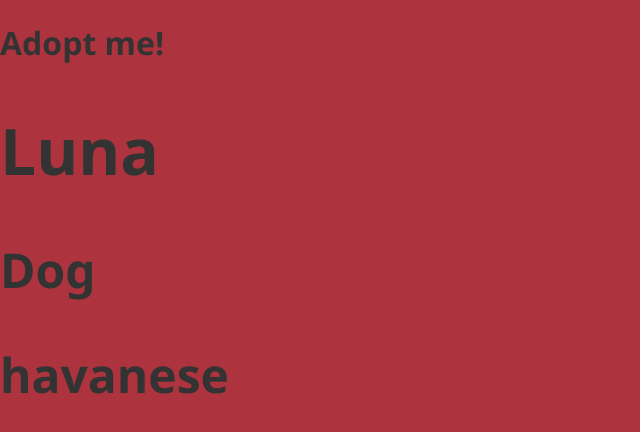
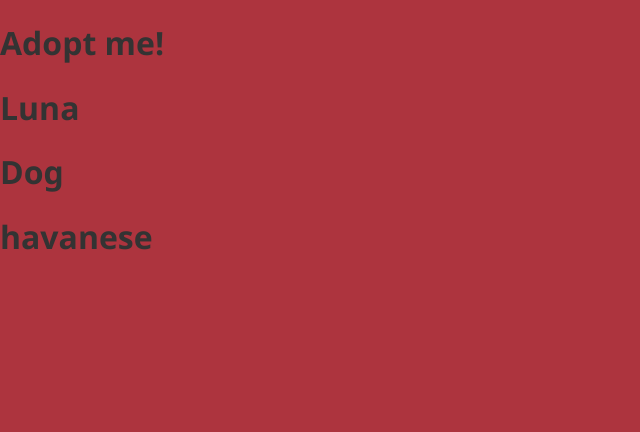
Before and after one commit to choiwa/understanding-react, a React (Vite) app: page / in a window 1280 px wide. Shown: the top 432 px of the page, without its empty margins (0-640 px from the left). Built offline with nearby package versions, Linux system fonts and the light colour scheme.

Commit message:
convert to jsx format

```diff
--- a/src/Pet.js
+++ b/src/Pet.js
@@ -1,13 +1,20 @@
 import React from "react";
 
 export const Pet = props => {
-  return React.createElement("div", {}, [
-    React.createElement("h1", {}, [
-      React.createElement("h1", {}, props.name),
-      React.createElement("h2", {}, props.animal),
-      React.createElement("h2", {}, props.breed)
-    ])
-  ]);
+  // without jsx
+  //   return React.createElement("div", {}, [
+  //     React.createElement("h1", {}, props.name),
+  //     React.createElement("h2", {}, props.animal),
+  //     React.createElement("h2", {}, props.breed)
+  //   ]);
+
+  return (
+    <div>
+      <h1>{props.name}</h1>
+      <h1>{props.animal}</h1>
+      <h1>{props.breed}</h1>
+    </div>
+  );
 };
 
 export default Pet;
```
